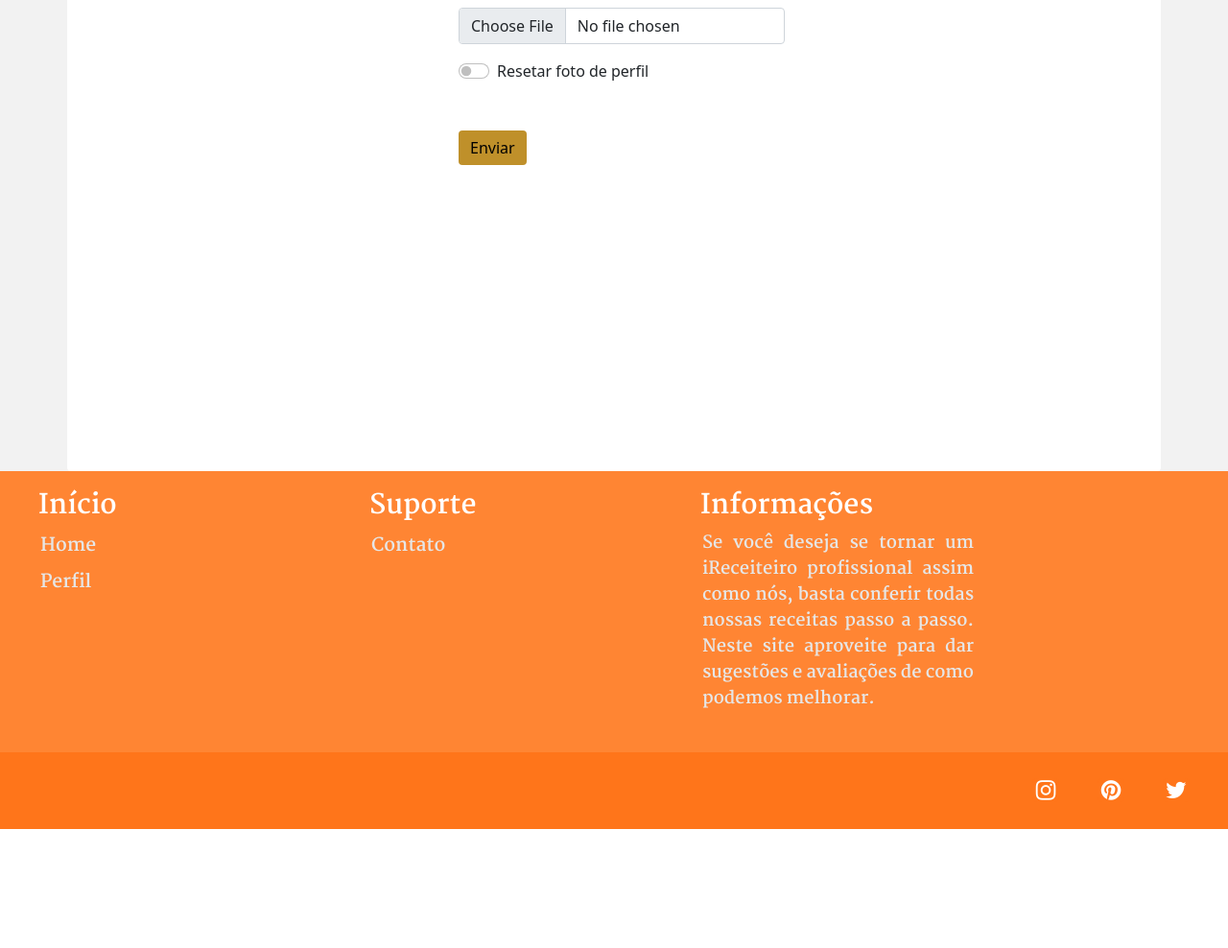
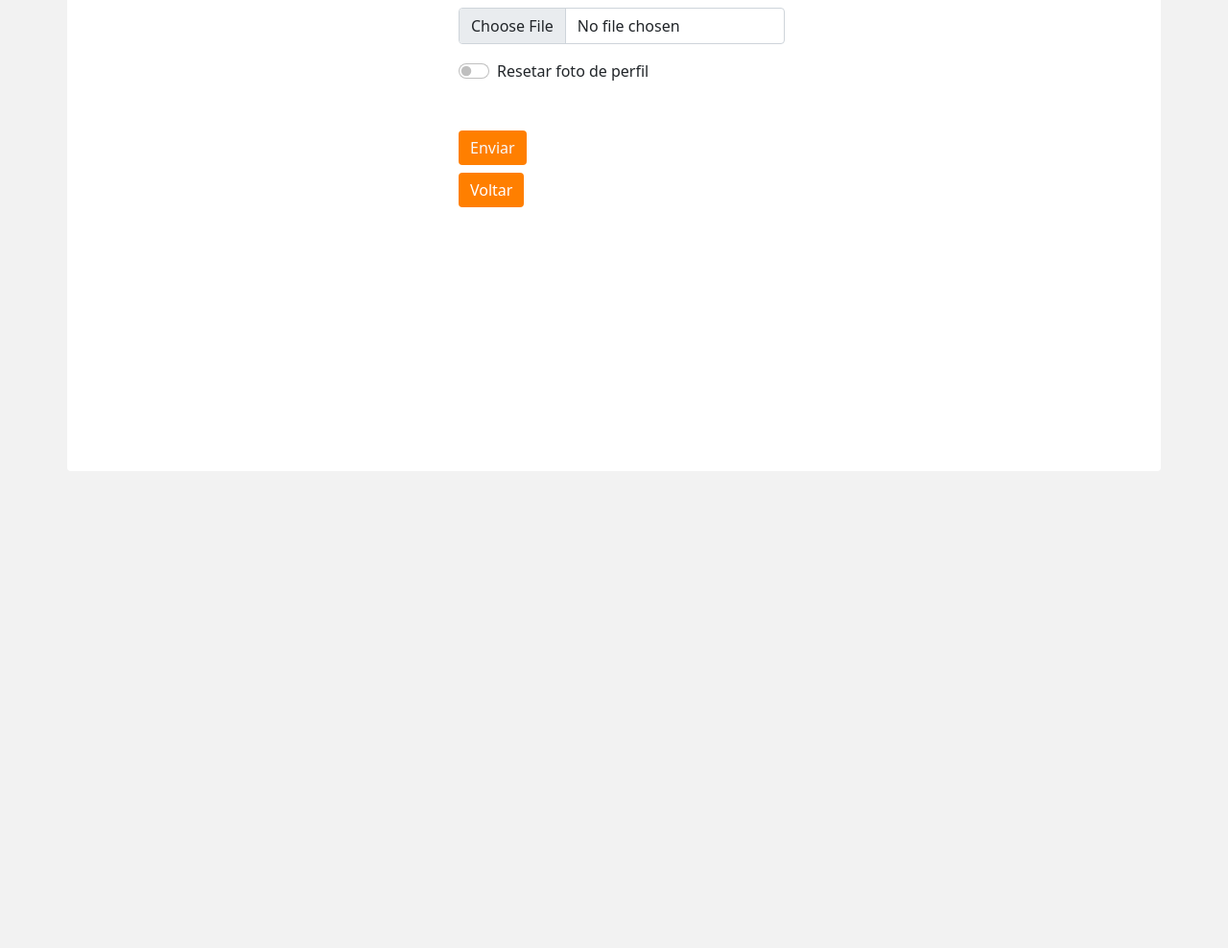
Before and after one commit to JoaolMarcosl1/iReceitas, a Flask app: template ireceitas/ireceitas/blueprints/usuario/templates/edit.html in a window 1280 px wide. Shown: the part 482-1470 px from the top of the page at 96% size. Before the commit the page ends 1346 px from the top, so only its background shows below. Run offline with Flask 2, Linux system fonts and the light colour scheme; the template is opened without the code that fills it, so the values that code supplies are empty; parts of the project's set-up code (start-up, migrations or seed data) failed here and were passed over; some libraries are stand-ins or nearby versions; some web fonts are replaced.

Commit message:
Correções nos menus do usuário (botões) e configuração da novo rodapé

```diff
--- a/ireceitas/ireceitas/blueprints/contato/templates/contato.html
+++ b/ireceitas/ireceitas/blueprints/contato/templates/contato.html
@@ -31,13 +31,11 @@
         <div class="d-flex flex-column align-items-center text-center p-3 py-5"><img class="icone" src="/static/imagens/icon_contato.png" width="190" height="190" alt"x"> </div>
       </div>
       <div class="col-md-8">
-
         <div class="p-3 py-5">
           <div class="d-flex justify-content-between align-items-center mb-3 titulo">
             <h2> Contato </h2>
             <div class="d-flex flex-row align-items-center back">
             </div>
-            <h5> <a class="btn btn-warning voltar" href="{{url_for('root')}}"> Tela inicial </a> </h5>
           </div>
           <form action="" method="POST">
             <div class="row mt-2">
@@ -46,8 +44,9 @@
             <div class="row mt-3">
               <div class="col-md-6"> <textarea id="caixaTextoContato" name="message" maxlength="400" class="form-control" placeholder="Mensagem" required> </textarea> </div>
             </div>
-            <div class="mt-5 text-right"><button class="btn btn-warning botao-enviar" type="submit"> Enviar </button> </div>
+            <div class="mt-2 text-right"><button class="btn btn-warning botao text-light" type="submit"> Enviar </button> </div>
           </form>
+          <div class="mt-2 text-right"><button class="btn btn-warning botao text-light"> <a href="/"> Voltar </a> </button> </div>
         </div>
       </div>
     </div>
--- a/ireceitas/ireceitas/blueprints/usuario/templates/edit.html
+++ b/ireceitas/ireceitas/blueprints/usuario/templates/edit.html
@@ -32,7 +32,6 @@
             <h2> Edição de dados </h2>
             <div class="d-flex flex-row align-items-center back">
             </div>
-            <h5> <a class="btn btn-warning voltar" href="{{url_for('root')}}"> Tela inicial </a> </h5>
           </div>
           <form action="/usuario/edit/{{current_user.id}} " method="post" enctype="multipart/form-data">
             <div class="row mt-2">
@@ -52,9 +51,9 @@
                 </div>
               </div>
             </div>
-
-            <div class="mt-5 text-right"><button class="btn btn-warning botao-enviar" type="submit"> Enviar </button> </div>
+            <div class="mt-5 text-right"><button class="btn btn-warning botao text-light" type="submit"> Enviar </button> </div>
           </form>
+        <div class="mt-2 text-right"><button class="btn btn-warning botao text-light"> <a href="/usuario/perfil"> Voltar </a> </button> </div>
         </div>
       </div>
     </div>
--- a/ireceitas/ireceitas/static/css/editar_perfil.css
+++ b/ireceitas/ireceitas/static/css/editar_perfil.css
@@ -1,4 +1,4 @@
-@import url('https://fonts.googleapis.com/css2?family=Montserrat:wght@600;800&display=swap');
+@import url('https://fonts.googleapis.com/css2?family=Poppins:wght@700;800&display=swap');
 
 body {
     background: #f2f2f2;
@@ -16,8 +16,8 @@ body {
     border-color: #ffa430;
 }
 
-.botao-enviar{
-    background: #bf902a;
+.botao{
+    background: #ff7f00;
     box-shadow: none;
     border: none;
 }
@@ -33,35 +33,12 @@ body {
     max-height: 250px;
 }
 
-/*
-.botao-enviar:hover {
-    background: #d57700;
+.voltar {
+    height: 900x;
+    width: 900x;
 }
 
-.botao-enviar:focus {
-    background: #784607;
-    box-shadow: none
+.titulo {
+  font-family: "Poppins";
+  font-weight: 2000;
 }
-*/
-.voltar {
-    background: #bf902a;
-    box-shadow: none;
-    border: none;
-}
-
-
-/*
-.voltar {
-  text-decoration: none;
-  font-family: "Montserrat", sans-serif;
-  color: #bf902a;
-}
-
-.voltar:hover {
- color: #d57700;
-}
-*/
-
-#h2, .titulo {
-  font-family: "Montserrat";
-}
--- a/ireceitas/ireceitas/static/css/nav-rodape.css
+++ b/ireceitas/ireceitas/static/css/nav-rodape.css
@@ -1,6 +1,7 @@
 @import url('https://fonts.googleapis.com/css2?family=Martel:wght@700&display=swap');
 @import url('https://fonts.googleapis.com/css2?family=Martel:wght@800&display=swap');
 @import url('https://fonts.googleapis.com/css2?family=Montserrat:wght@600;800&display=swap');
+@import url("https://fonts.googleapis.com/css2?family=Poppins:wght@200;300;400;500;600;700;800;900&display=swap");
 
 *{
   box-sizing: border-box;
@@ -146,7 +147,6 @@ header{
 }
 
 
-
 .caixa-texto {
     border: none;
     background-color: #333;
@@ -161,109 +161,120 @@ header{
     border-radius: 20px;
 }
 
-body{
-  margin:0;
-  padding:0;
-  box-sizing: border-box;
+
+.footer {
+  position: relative;
+  width: 100%;
+  background: #ff6600;
+  min-height: 100px;
+  padding: 20px 50px;
+  display: flex;
+  justify-content: center;
+  align-items: center;
+  flex-direction: column;
+  margin-top: 600px;
 }
 
-footer{
-  width:100%;
-  min-height: 100px;
-  background:#ff8533;
-  display:flex;
-  font-family:Martel;
+.redes,
+.links {
+  position: relative;
+  display: flex;
+  justify-content: center;
+  align-items: center;
+  margin: 10px 0;
+  flex-wrap: wrap;
 }
 
-footer .boxs {
-  width:325px;
-  min-height:2px;
-  padding:20px;
-  margin-left:20px;
+.redes_item,
+.links_item {
+  list-style: none;
 }
 
-.boxs{
+.redes_link {
+  font-size: 2rem;
   color: #fff;
-  margin-bottom:6px;
-
+  margin: 0 10px;
+  display: inline-block;
+  transition: 0.5s;
+}
+.redes_link:hover {
+  transform: translateY(-10px);
 }
 
-.inicio{
-  margin:10px 0px;
-  list-style:none;
-  font-size:19px;
-  color:#e6e6e6;
-  font-family:Martel;
-  margin-left:-30px;
+.links_link {
+  font-size: 1.2rem;
+  color: #fff;
+  margin: 0 10px;
+  display: inline-block;
+  transition: 0.5s;
+  text-decoration: none;
+  opacity: 0.75;
+  font-weight: 300;
 }
 
-.suporte{
-  margin:10px 0px;
-  list-style:none;
-  font-size:19px;
-  color:#e6e6e6;
-  font-family:Martel;
-  margin-left:-30px;
+.links_link:hover {
+  opacity: 1;
 }
 
-.informacoes{
-  color:#e6e6e6;
-  text-align:justify;
-  font-size:18px;
-  font-family:Martel;
-  margin-left:-30px;
+.footer p {
+  color: #fff;
+  margin: 15px 0 10px 0;
+  font-size: 1rem;
+  font-weight: 300;
 }
 
-.footer{
-  width:100%;
-  height:80px;
-  display:flex;
-  justify-content: space-between;
-  align-items:center;
-  background:#ff751a;
-  padding: 0px 20px;
+.onda {
+  position: absolute;
+  top: -100px;
+  left: 0;
+  width: 100%;
+  height: 100px;
+  background: url("https://media.discordapp.net/attachments/910630778977792035/910679085888438332/wave_2.png");
+  background-size: 1000px 100px;
 }
 
-.footer .sociais{
-  display:flex;
+.onda#onda1 {
+  z-index: 1000;
+  opacity: 1;
+  bottom: 0;
+  animation: animateWaves 4s linear infinite;
 }
 
-.sociais .social{
-  width:28px;
-  height:25px;
-  background: #ff751a;
-  text-align:center;
-  line-height:40px;
-  margin:20px;
-  border-radius:5px;
-  cursor:pointer;
-  transition: background .3s linear;
+.onda#onda2 {
+  z-index: 999;
+  opacity: 0.5;
+  bottom: 10px;
+  animation: animate 4s linear infinite !important;
 }
 
-.sociais .social a{
-  transition: color .3s linear;
-  color:#fff;
-  font-size:1.5em;
+.onda#onda3 {
+  z-index: 1000;
+  opacity: 0.2;
+  bottom: 15px;
+  animation: animateWaves 3s linear infinite;
 }
 
-.sociais .social:hover{
-  background:#e6e6e6;
+.onda#onda4 {
+  z-index: 999;
+  opacity: 0.7;
+  bottom: 20px;
+  animation: animate 3s linear infinite;
 }
 
-.sociais .social:hover a{
-  color:#e65c00;
+@keyframes animateWaves {
+  0% {
+    background-position-x: 1000px;
+  }
+  100% {
+    background-positon-x: 0px;
+  }
 }
 
- @media(max-width: 950px){
-  footer{
-    flex-direction:column;
-        }
-    footer .boxs {
-    width:100%;
-    text-align:center;
-                 }
-    footer .boxs:nth-child(4){
-    width:400px;
+@keyframes animate {
+  0% {
+    background-position-x: -1000px;
+  }
+  100% {
+    background-positon-x: 0px;
+  }
 }
-
-  }
--- a/ireceitas/ireceitas/templates/base.html
+++ b/ireceitas/ireceitas/templates/base.html
@@ -8,6 +8,9 @@
   <link rel="stylesheet" href="https://use.fontawesome.com/releases/v5.7.0/css/all.css" integrity="sha384-lZN37f5QGtY3VHgisS14W3ExzMWZxybE1SJSEsQp9S+oqd12jhcu+A56Ebc1zFSJ" crossorigin="anonymous">
   <link rel="stylesheet" href="https://cdnjs.cloudflare.com/ajax/libs/font-awesome/4.7.0/css/font-awesome.css">
   <link rel="icon" href="/static/imagens/icons/ireceitas.ico">
+  <script src="/static/js/bootstrap.bundle.min.js"> </script>
+  <script type="module" src="https://unpkg.com/ionicons@5.5.2/dist/ionicons/ionicons.esm.js"></script>
+  <script nomodule src="https://unpkg.com/ionicons@5.5.2/dist/ionicons/ionicons.js"> </script>
   {% block css %}{% endblock %}
   {% block css2 %} {% endblock %}
   {% block icon %} {% endblock %}
@@ -75,44 +78,40 @@
 
   {% block conteudo %} {% endblock %}
 
-  <footer>
-    <div class="boxs">
-      <h3>Início</h3>
-      <ul>
-        <li class="inicio">Home</li>
-        <li class="inicio">Perfil</li>
-      </ul>
+  <footer class="footer">
+    <div class="ondas">
+      <div class="onda" id="onda1"></div>
+      <div class="onda" id="onda2"></div>
+      <div class="onda" id="onda3"></div>
+      <div class="onda" id="onda4"></div>
     </div>
-    <div class="boxs">
-      <h3>Suporte</h3>
-      <ul>
-        <li class="suporte">Contato</li>
-      </ul>
-    </div>
-    <div class="boxs">
-      <h3>Informações</h3>
-      <ul>
-        <p class="informacoes">
-          Se você deseja se tornar um iReceiteiro profissional assim como nós, basta conferir todas nossas receitas passo a passo. Neste site aproveite para dar sugestões e avaliações de como podemos melhorar.</p>
-      </ul>
-    </div>
+    <ul class="redes">
+      <li class="redes_item"><a class="redes_link" href="#">
+          <ion-icon name="logo-whatsapp"></ion-icon>
+
+             <li class="redes_item"><a class="redes_link" href="#">
+          <ion-icon name="logo-pinterest"></ion-icon>
+
+
+        <li class="redes_item"><a class="redes_link" href="#">
+          <ion-icon name="logo-discord"></ion-icon>
+
+        </a></li>
+      <li class="redes_item"><a class="redes_link" href="#">
+          <ion-icon name="logo-twitter"></ion-icon>
+        </a></li>
+
+        <li class="redes_item"><a class="redes_link" href="#">
+          <ion-icon name="logo-instagram"></ion-icon>
+        </a></li>
+    </ul>
+    <ul class="links">
+      <li class="links_item"><a class="links_link" href="/">Início</a></li>
+      <li class="links_item"><a class="links_link" href="/contato/contato">Contato</a></li>
+
+    </ul>
+    <p>&copy;2021 iReceitas | All Rights Reserved </p>
   </footer>
-  <div class="footer">
-    <h2></h2>
-    <div class="sociais">
-      <div class="social">
-        <a href="https://www.instagram.com/i.receitas_/"><i class="fa fa-instagram" aria-hidden="true"></i></a>
-      </div>
-      <div class="social">
-        <a href="https://br.pinterest.com/receitasprojetoint/_saved/"><i class="fa fa-pinterest" aria-hidden="true"></i></a>
-      </div>
-      <div class="social">
-        <a href="https://twitter.com/iReceitas_"><i class="fa fa-twitter" aria-hidden="true"></i></a>
-      </div>
-    </div>
-  </div>
-
-   <script src="/static/js/bootstrap.bundle.min.js"></script>
 </body>
 
 </html>
```
Also changed, not shown: ireceitas/ireceitas/blueprints/usuario/templates/perfil_user.html (+8 -10 lines).
